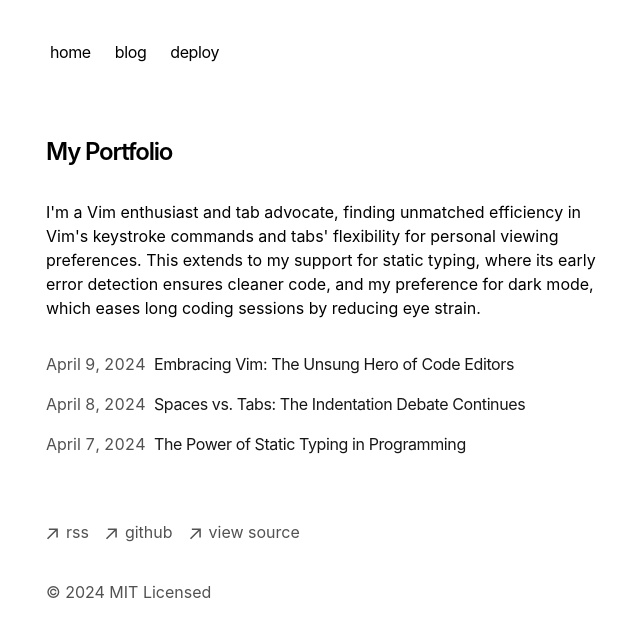
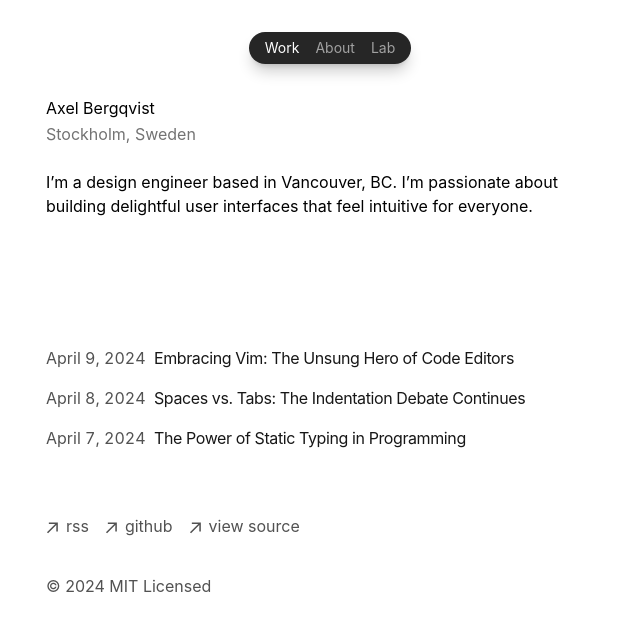
Before and after one commit to axelbergqvist/axl-v1, a Next.js app: page / in a window 1280 px wide. Shown: the top 636 px of the page, without its empty margins (306-946 px from the left). Built offline with nearby package versions, Linux system fonts and the light colour scheme.

Commit message:
Your descriptive commit message

```diff
--- a/app/components/nav.tsx
+++ b/app/components/nav.tsx
@@ -1,32 +1,37 @@
+'use client'
 import Link from 'next/link'
+import { usePathname } from 'next/navigation'
+
 
 const navItems = {
   '/': {
-    name: 'home',
+    name: 'Work',
   },
   '/blog': {
-    name: 'blog',
+    name: 'About',
   },
   'https://vercel.com/templates/next.js/portfolio-starter-kit': {
-    name: 'deploy',
+    name: 'Lab',
   },
 }
 
 export function Navbar() {
+  const pathname = usePathname();
+  const isActive = (path) => path === pathname;
   return (
-    <aside className="-ml-[8px] mb-16 tracking-tight">
+    <aside className="-ml-[8px] mb-16">
       <div className="lg:sticky lg:top-20">
         <nav
-          className="flex flex-row items-start relative px-0 pb-0 fade md:overflow-auto scroll-pr-6 md:relative"
+          className="flex flex-col items-center relative fade md:overflow-auto scroll-pr-6 md:relative bg-red-200"
           id="nav"
         >
-          <div className="flex flex-row space-x-0 pr-10">
+          <div className="space-x-4 bg-black/85 dark:bg-neutral-700/40 rounded-full h-8 px-4 flex items-center fixed backdrop-blur-md	border-0.5 border-white/15 shadow-lg shadow-black/20">
             {Object.entries(navItems).map(([path, { name }]) => {
               return (
                 <Link
                   key={path}
                   href={path}
-                  className="transition-all hover:text-neutral-800 dark:hover:text-neutral-200 flex align-middle relative py-1 px-2 m-1"
+                  className={`${isActive(path) ? 'active' : ''} transition-all text-sm text-neutral-400 dark:text-neutral-400 hover:text-neutral-500 dark:hover:text-neutral-40 align-middle`}
                 >
                   {name}
                 </Link>
--- a/app/global.css
+++ b/app/global.css
@@ -148,3 +148,7 @@ table {
 .title {
   text-wrap: balance;
 }
+
+.active {
+  @apply text-white;
+}
--- a/app/layout.tsx
+++ b/app/layout.tsx
@@ -47,7 +47,7 @@ export default function RootLayout({
     <html
       lang="en"
       className={cx(
-        'text-black bg-white dark:text-white dark:bg-black',
+        'text-black bg-white dark:text-white dark:bg-neutral-900',
         GeistSans.variable,
         GeistMono.variable
       )}
--- a/app/page.tsx
+++ b/app/page.tsx
@@ -1,18 +1,31 @@
 import { BlogPosts } from 'app/components/posts'
+import { motion } from "framer-motion";
+
+const fadeInAnimationVariants = {
+  initial: {
+    opacity: 0,
+    y: 100
+  },
+  animate: {
+    opacity: 1,
+    y: 0,
+  }
+}
 
 export default function Page() {
   return (
     <section>
-      <h1 className="mb-8 text-2xl font-semibold tracking-tighter">
-        My Portfolio
+
+      <p className="mb-0.5">
+        Axel Bergqvist
+      </p>
+      <p className="mb-6 text-neutral-500 dark:text-neutral-400">
+        Stockholm, Sweden
+      </p>
+      <h1 className="mb-32">
+        {`I’m a design engineer based in Vancouver, BC. I’m passionate about building delightful user interfaces that feel intuitive for everyone.
+        `}
       </h1>
-      <p className="mb-4">
-        {`I'm a Vim enthusiast and tab advocate, finding unmatched efficiency in
-        Vim's keystroke commands and tabs' flexibility for personal viewing
-        preferences. This extends to my support for static typing, where its
-        early error detection ensures cleaner code, and my preference for dark
-        mode, which eases long coding sessions by reducing eye strain.`}
-      </p>
       <div className="my-8">
         <BlogPosts />
       </div>
--- /dev/null
+++ b/app/template.tsx
@@ -0,0 +1,18 @@
+"use client"
+import { motion, stagger} from "framer-motion"
+
+export default function Template ({
+    children,
+}:Readonly<{children:React.ReactNode}>){
+    return (
+    <motion.div
+        initial = {{ y: 20, opacity: 0, filter: "blur(24px)",}}
+        animate = {{y: 0, opacity: 1, filter: "blur(0px)", }}
+        transition = {{ease:"easeInOut", duration: 0.5,
+        }}
+
+    >
+        {children}
+        </motion.div>
+    );
+}
--- a/package.json
+++ b/package.json
@@ -12,6 +12,7 @@
     "@types/react-dom": "18.2.19",
     "@vercel/analytics": "^1.1.3",
     "@vercel/speed-insights": "^1.0.9",
+    "framer-motion": "^11.3.21",
     "geist": "1.2.2",
     "next": "canary",
     "next-mdx-remote": "^4.4.1",
--- /dev/null
+++ b/tailwind.config.js
@@ -0,0 +1,8 @@
+/** @type {import('tailwindcss').Config} */
+module.exports = {
+    content: ["./src/**/*.{html,js}"],
+    theme: {
+      extend: {},
+    },
+    plugins: [],
+  }
```
Also changed, not shown: 1 other file (tests, documents, lock files or other folders).
